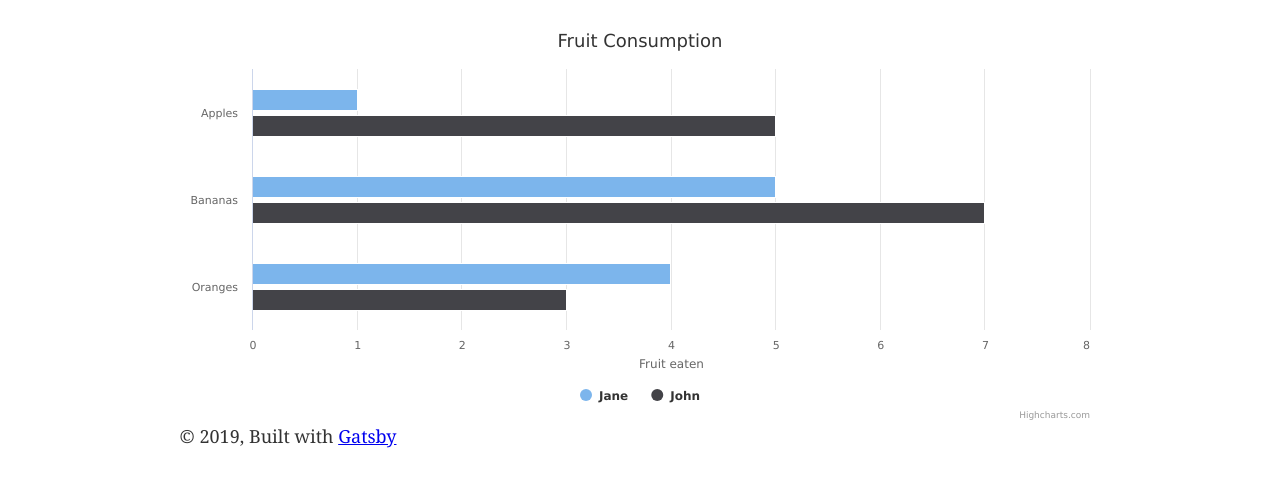
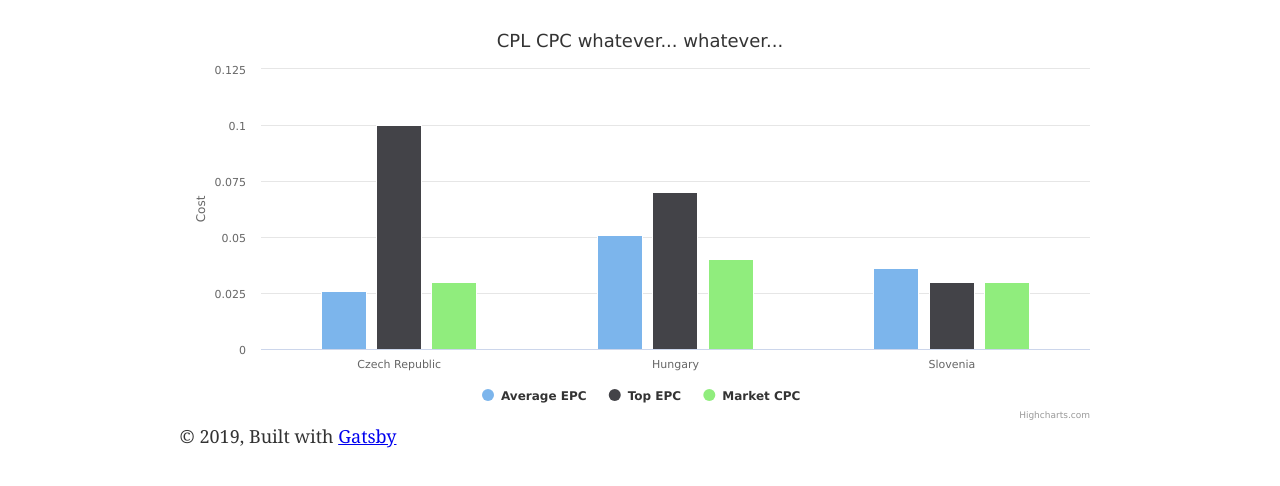
Before and after one commit to mivd7/gatsby-charts, a Gatsby site: page / in a window 1280 px wide. Shown: the part 100-586 px from the top of the page. Built offline with nearby package versions, Linux system fonts and the light colour scheme; Gatsby itself is replaced by a stand-in of ours.

Commit message:
applicable stats

```diff
--- a/src/components/Chart.js
+++ b/src/components/Chart.js
@@ -4,25 +4,28 @@ import HighchartsReact from 'highcharts-react-official'
 
 const options = {
     chart: {
-        type: 'bar'
+        type: 'column'
     },
     title: {
-        text: 'Fruit Consumption'
+        text: 'CPL CPC whatever... whatever...'
     },
     xAxis: {
-        categories: ['Apples', 'Bananas', 'Oranges']
+        categories: ['Czech Republic', 'Hungary', 'Slovenia']
     },
     yAxis: {
         title: {
-            text: 'Fruit eaten'
+            text: 'Cost'
         }
     },
     series: [{
-        name: 'Jane',
-        data: [1, 5, 4]
+        name: 'Average EPC',
+        data: [0.026, 0.051 , 0.036]
     }, {
-        name: 'John',
-        data: [5, 7, 3]
+        name: 'Top EPC',
+        data: [0.1, 0.07, 0.03]
+    }, {
+        name: 'Market CPC',
+        data: [0.03,0.04,0.03]
     }]
 }
 
```
